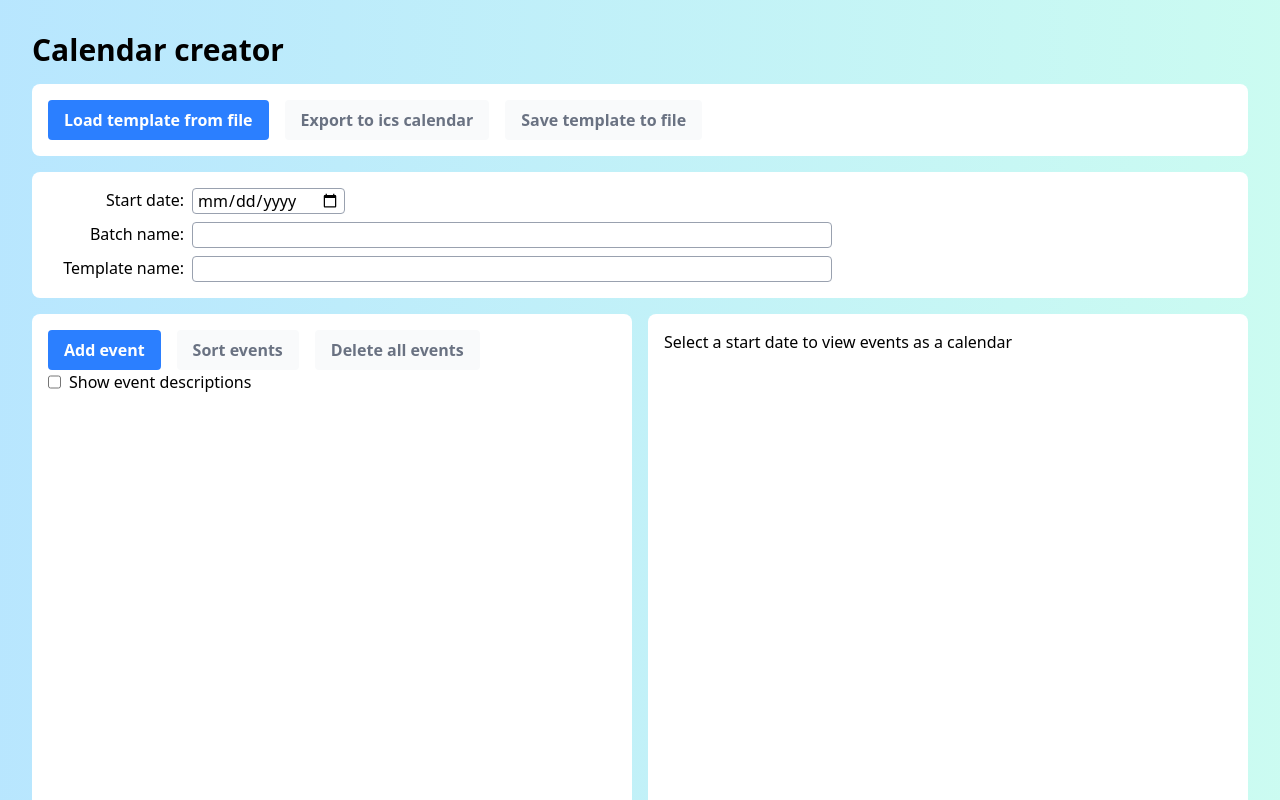
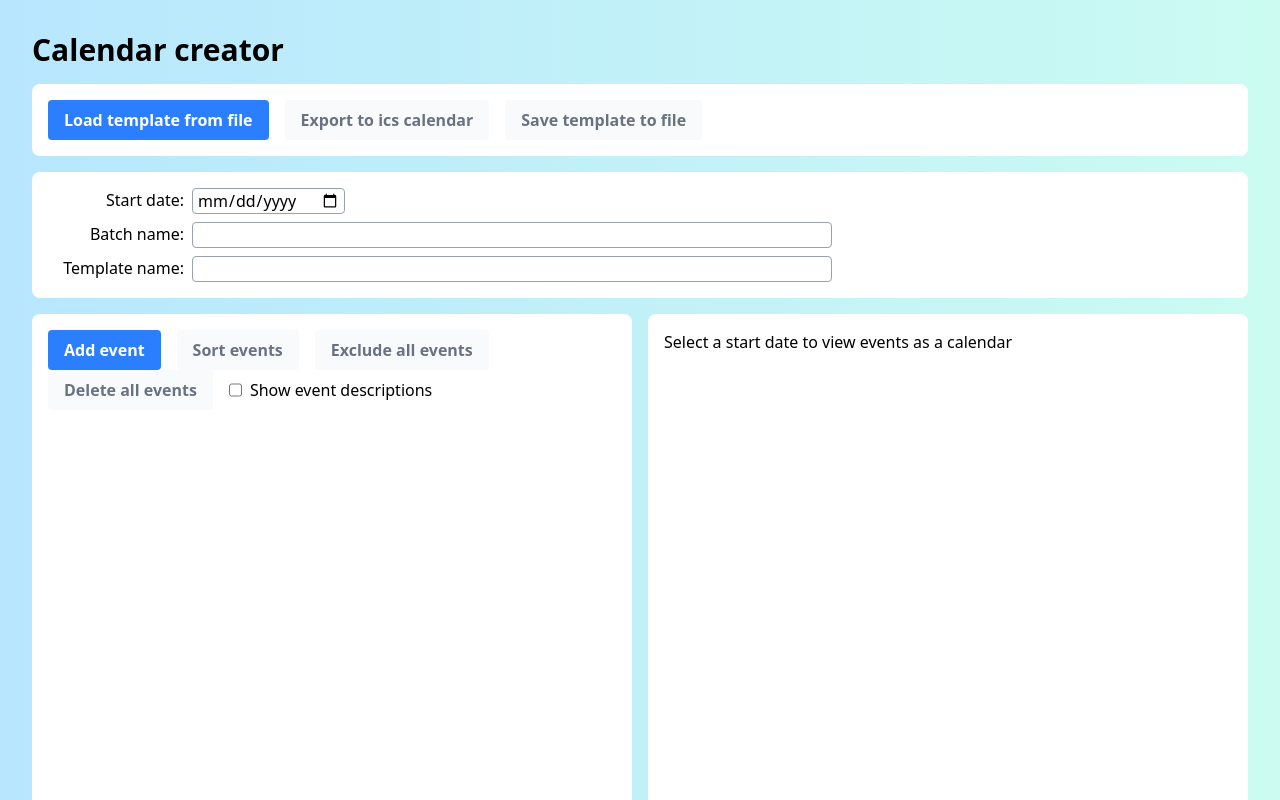
Before and after one commit to RobertMarch/CalendarCreatorApp, a React (Vite) app: page / in a window 1280 px wide. Shown: the top 800 px of the page. Built offline with nearby package versions, Linux system fonts and the light colour scheme.

Commit message:
Add ability to include/exclude all events

```diff
--- a/src/EventsEditor.tsx
+++ b/src/EventsEditor.tsx
@@ -46,6 +46,14 @@ export function EventsEditor({
     setConfirmDeleteAll(!confirmDeleteAll);
   }
 
+  const allEventsIncluded: boolean = events.every((e) => e.included);
+
+  function toggleAllEvents(): void {
+    const nextEvents: CalendarEvent[] = events.slice();
+    nextEvents.forEach((e) => (e.included = !allEventsIncluded));
+    setEvents(nextEvents);
+  }
+
   function updateEvent(nextEvent: CalendarEvent): void {
     const nextEvents: CalendarEvent[] = events.slice();
     const oldEventIndex: number = nextEvents.findIndex(
@@ -87,6 +95,13 @@ export function EventsEditor({
         <StyledButton
           displayText="Sort events"
           onClick={sortEvents}
+          disabled={!events.length}
+        ></StyledButton>
+        <StyledButton
+          displayText={
+            (allEventsIncluded ? "Exclude" : "Include") + " all events"
+          }
+          onClick={toggleAllEvents}
           disabled={!events.length}
         ></StyledButton>
         <StyledButton
```
